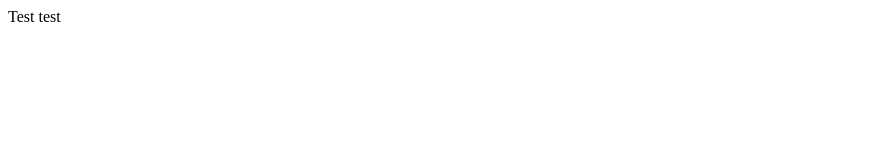
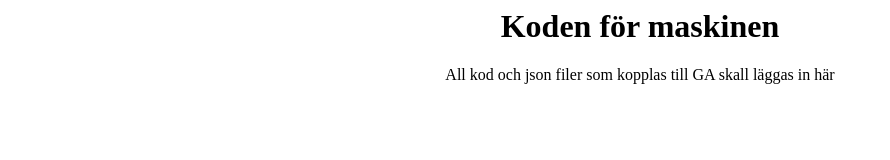
Before and after one commit to GA-Sphericity/GA-Sphericity.github.io, a plain HTML site: page index.html in a window 1280 px wide. Shown: the whole page, without its empty margins (0-890 px from the left). Drawn offline with Linux system fonts and the light colour scheme.

Commit message:
add style.css + implementation in index.html

```diff
--- a/index.html
+++ b/index.html
@@ -1,5 +1,21 @@
 <html>
 
-<p> Test test </p>
+	<head>
+
+		<meta charset="utf-8">
+
+		<title></title>
+
+		<link rel="stylesheet" href="style.css">
+
+	</head>
+
+	<body>
+
+		<h1>Koden för maskinen</h1>
+
+		<p>All kod och json filer som kopplas till GA skall läggas in här</p>
+
+	</body>
 
 </html>
--- /dev/null
+++ b/style.css
@@ -0,0 +1,8 @@
+h1 {
+	text-align:center;
+}
+
+p {
+	color: #000000;
+	text-align: center;
+}
```
